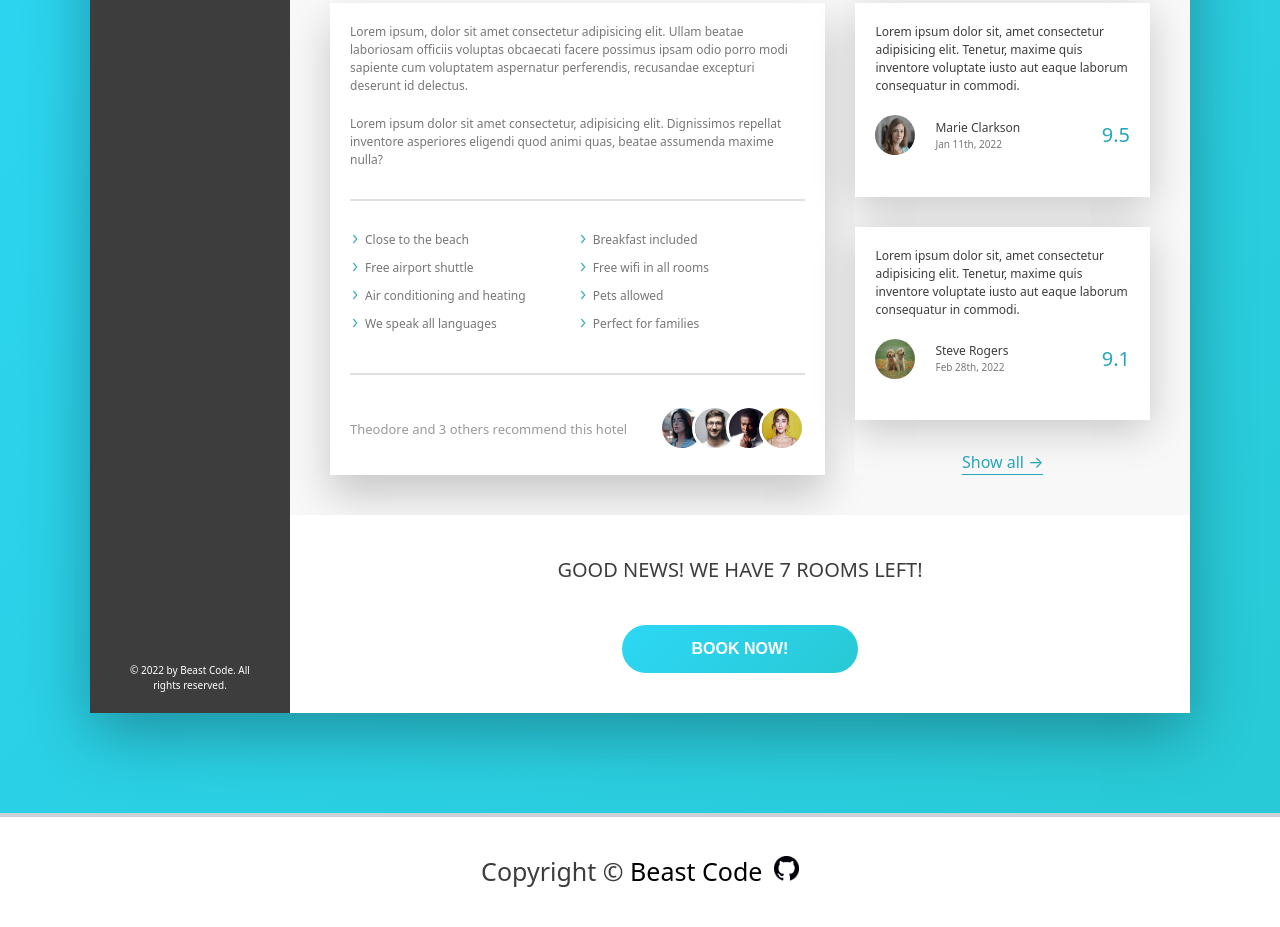
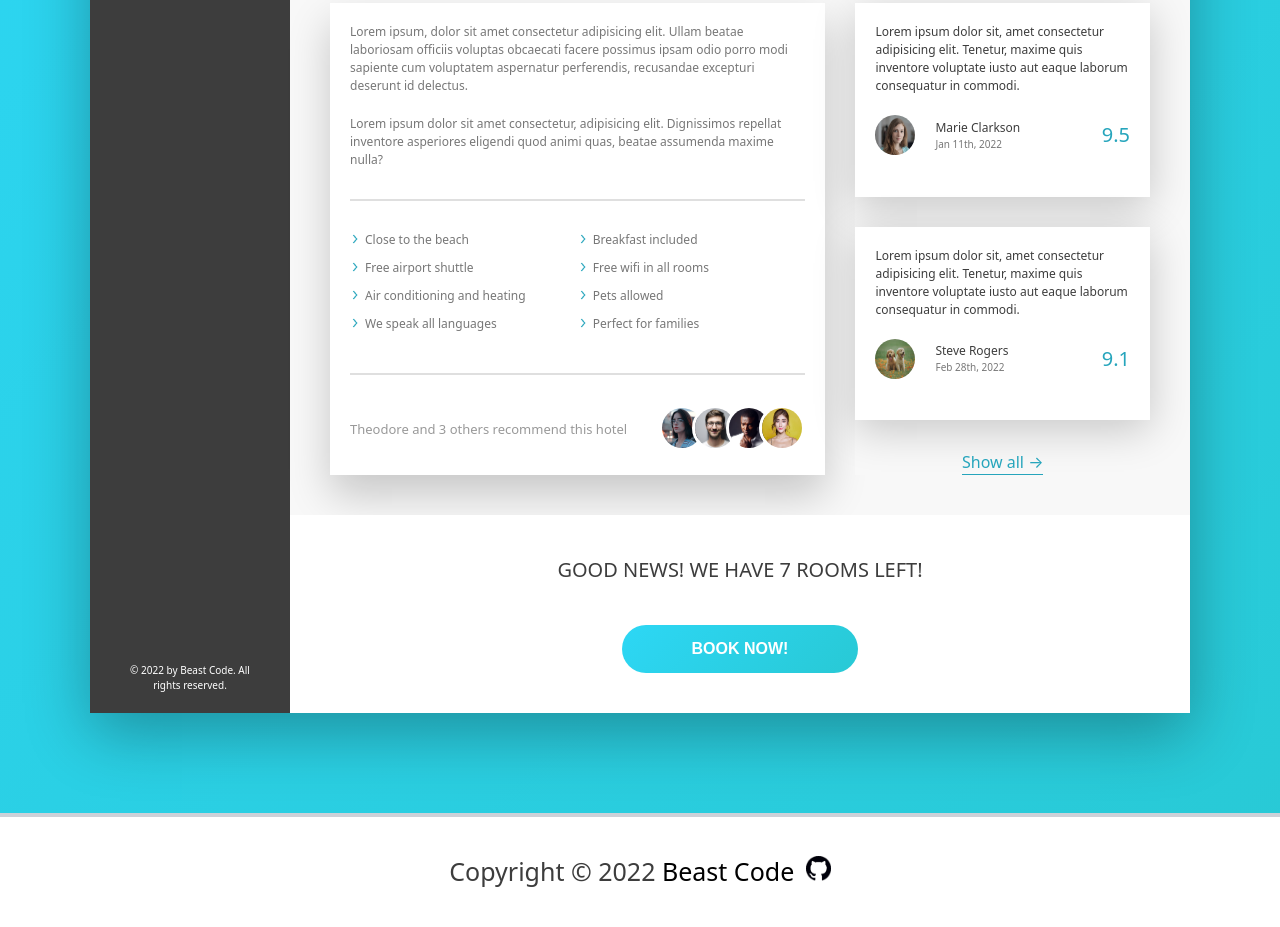
Before and after one commit to Beast-Code9999/booking-page, a website: page index.html in a window 1280 px wide. Shown: the part 497-1424 px from the top of the page. Drawn offline with Linux system fonts and the light colour scheme.

Commit message:
finish footer

```diff
--- a/index.html
+++ b/index.html
@@ -6,6 +6,7 @@
     <meta name="viewport" content="width=device-width, initial-scale=1.0">
     <title>Booking-page</title>
     <link rel="stylesheet" href="./style.css">
+    <script src="./script.js" defer></script>
 </head>
 <body>
     <div class="container">
@@ -190,7 +191,7 @@
     </div>
     <footer class="footer">
         Copyright © <span class="footer__year"></span>
-         <a href="https://github.com/Beast-Code9999" id="beastcode" target="_blank"><span>Beast Code</span> </a>
+         <a href="https://github.com/Beast-Code9999" id="beastcode" target="_blank"><span class="footer__name">Beast Code</span> </a>
          <a href="https://github.com/Beast-Code9999" target="_blank">
              <img src="./img/github_logo.png" alt="github">
          </a>
--- /dev/null
+++ b/script.js
@@ -0,0 +1,4 @@
+const footer = document.querySelector('.footer__year');
+console.log(footer)
+let year = new Date().getFullYear()
+footer.textContent = year;
```
